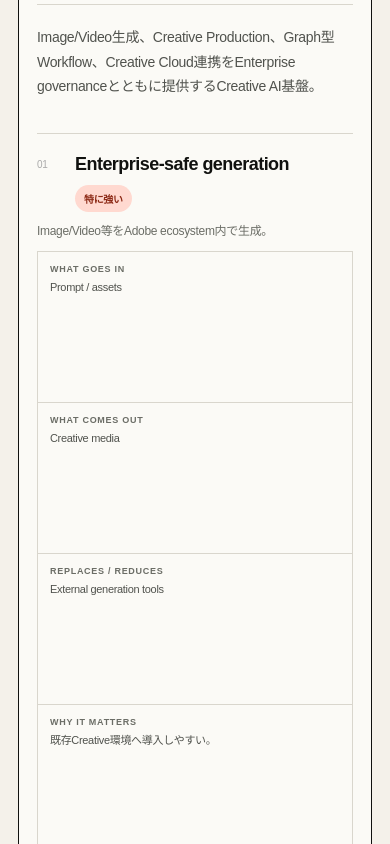
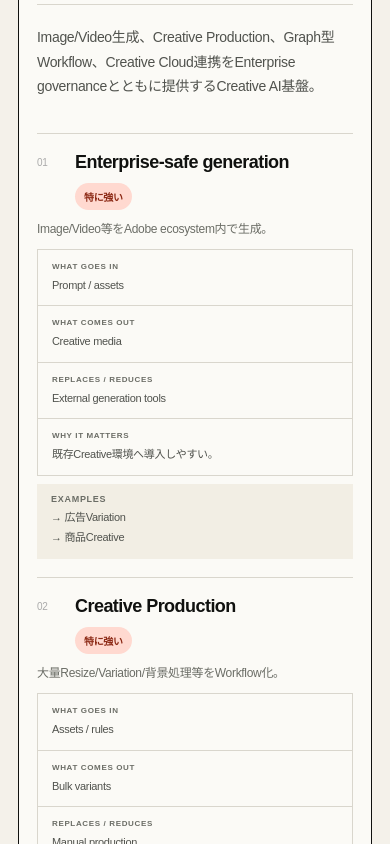
Before and after one commit to yasu-kai/tech-meets-japan, a Next.js app: page /products/adobe-firefly in a window 390 px wide. Shown: the part 1440-2284 px from the top of the page. Built offline with nearby package versions, Linux system fonts and the light colour scheme.

Commit message:
Compact product capability specs on mobile

```diff
--- a/app/globals.css
+++ b/app/globals.css
@@ -1594,3 +1594,46 @@ linear-gradient(135deg,rgba(255,255,255,.04),transparent 55%)}
 @media(max-width:720px){
   .offsec-mobile-line{display:block}
 }
+
+
+/* Mobile product intelligence density */
+@media(max-width:560px){
+  .capability-detail-grid{
+    grid-template-columns:1fr;
+    gap:0;
+    background:transparent;
+    border:1px solid var(--line);
+  }
+  .capability-detail-grid>div{
+    min-height:0!important;
+    padding:12px 14px!important;
+    border-bottom:1px solid var(--line);
+  }
+  .capability-detail-grid>div:last-child{
+    border-bottom:0;
+  }
+  .capability-detail-grid small{
+    margin-bottom:6px;
+    font-size:8px;
+  }
+  .capability-detail-grid p{
+    font-size:11px;
+    line-height:1.5;
+  }
+  .capability-behavior-list{
+    margin-top:7px;
+    padding-top:7px;
+    gap:3px;
+  }
+  .capability-behavior-list span{
+    font-size:10px;
+    line-height:1.45;
+  }
+  .capability-examples{
+    margin-top:8px;
+    padding:10px 14px;
+  }
+  .capability-deep-item{
+    padding:18px 0;
+  }
+}
```
